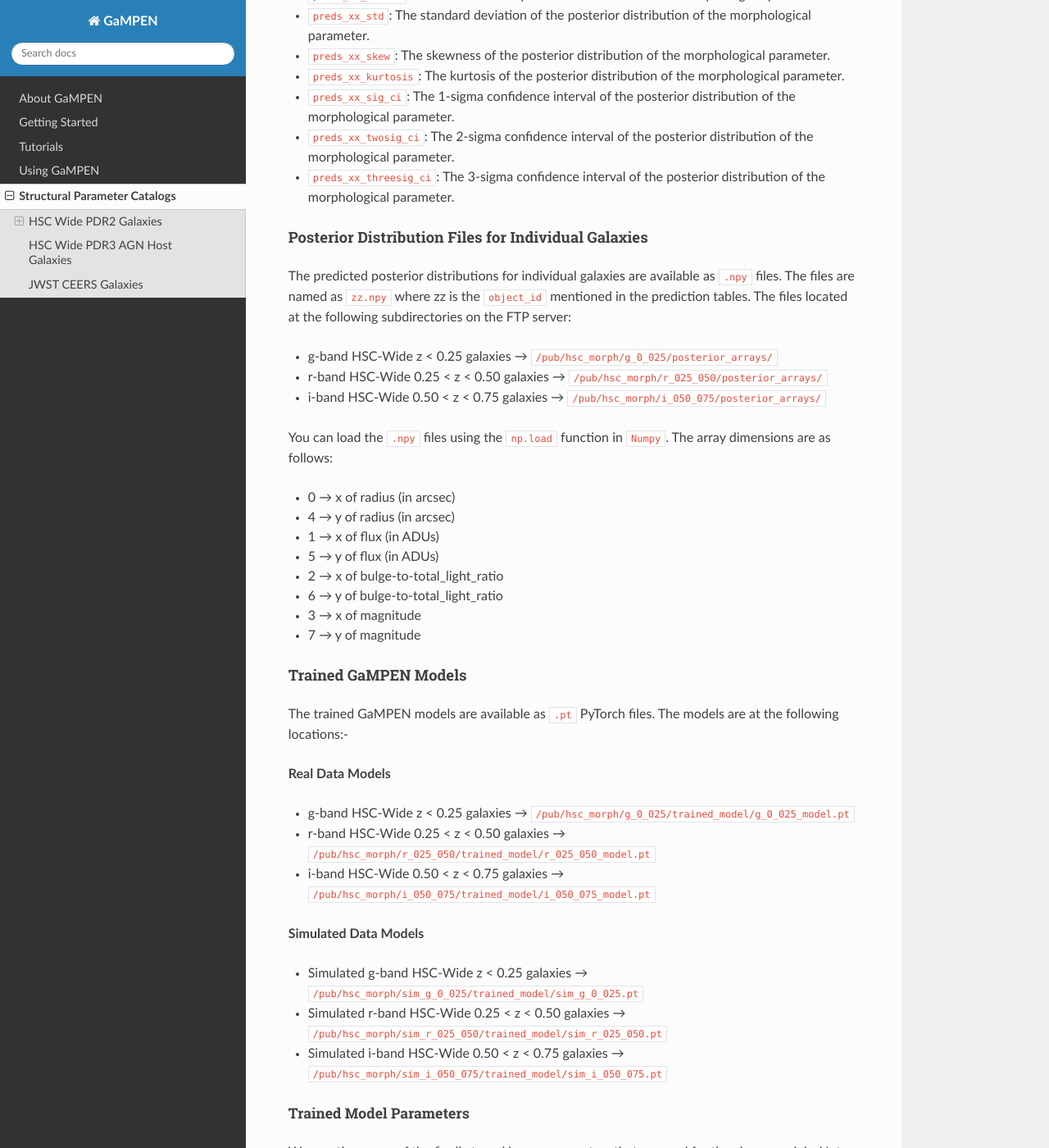
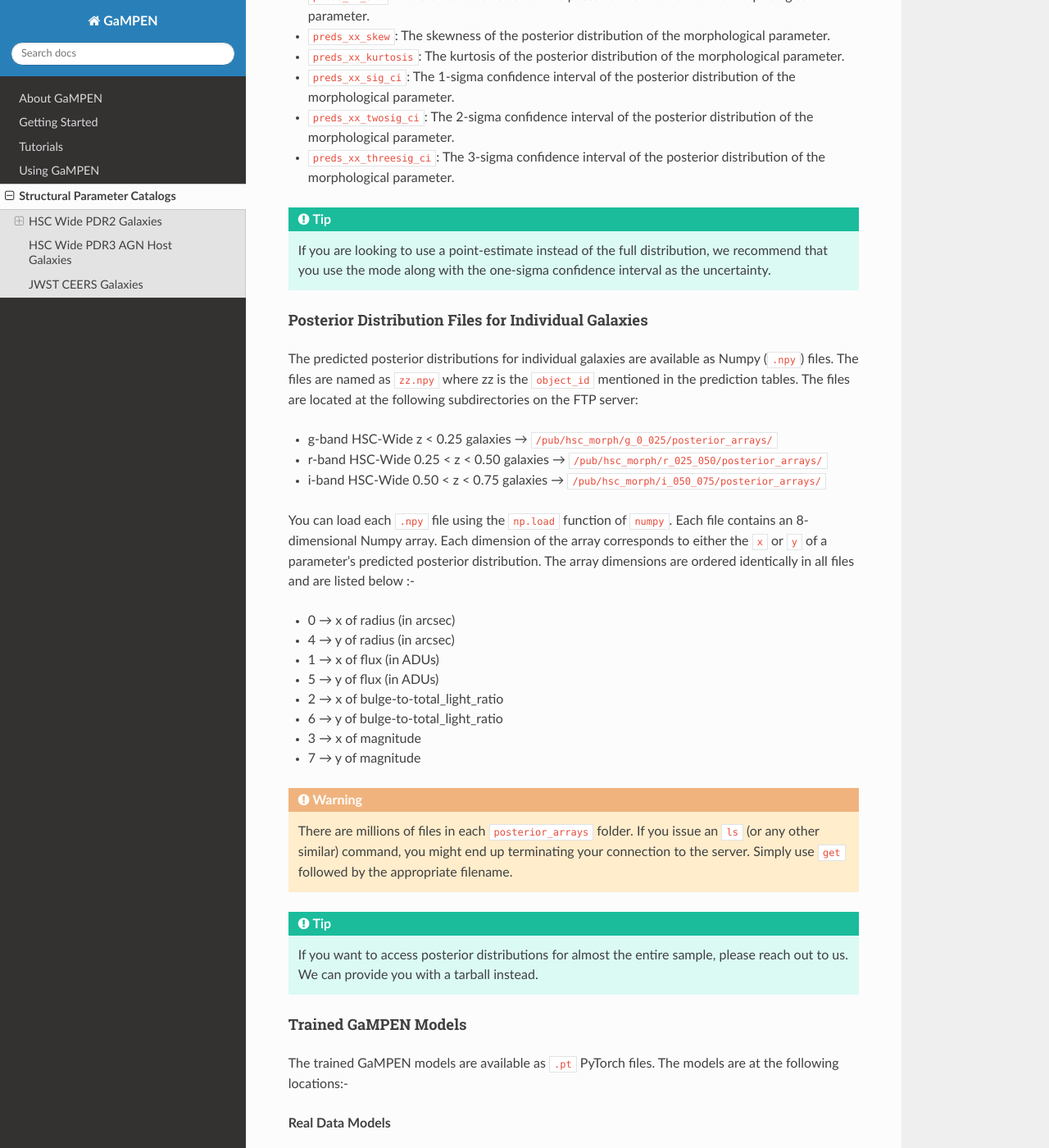
Before and after one commit to aritraghsh09/GaMPEN, a Sphinx documentation site: the page built from docs/source/Public_data.md, in a window 1280 px wide and 1400 px high, scrolled down 2803 px. Shown: the whole window at 82% size. Built offline with Sphinx 7.4.7 and the Read the Docs theme 2.0.0, drawn with Linux system fonts in a browser that asks for light colours; pages that are not in the unit, such as notebooks, are missing from menus; some of the changed text lies outside the part shown.

Commit message:
Typography and Admonition Updates

```diff
--- a/docs/source/Public_data.md
+++ b/docs/source/Public_data.md
@@ -64,13 +64,13 @@ Tip: If you are using Google Chrome, make sure that you are not selecting the de
 Open Finder, and then choose Go &rarr; Connect to Server (or command + K) and enter ``ftp://ftp.astro.yale.edu/pub/hsc_morph/``. Choose to connect as
 ``Guest`` when prompted.
 
-Thereafter, navigate to the appropriate subdirectory to download the relevant files.
+Thereafter, navigate to the [appropriate subdirectory](#data-release-components--sub-directories) to download the relevant files.
 
 
 
 ### Data Release Components & Sub-directories
 After connecting to the data-release server, you will need to navigate to the relevant sub-directory.
-Below we mention the sub-directories for different components of the data-release. We also mention
+Below we mention the sub-directories for different components of the data-release along with the
 pertinent details for each component.
 
 
@@ -117,9 +117,15 @@ There are multiple columns for each of the three morphological parmaeters: effec
 * ``preds_xx_threesig_ci``: The 3-sigma confidence interval of the posterior distribution of the morphological parameter.
 
 
+:::{tip}
+If you are looking to use a point-estimate instead of the full distribution, we recommend
+that you use the mode along with the one-sigma confidence interval as the uncertainty.
+:::
+
+
 #### Posterior Distribution Files for Individual Galaxies
 
-The predicted posterior distributions for individual galaxies are available as ``.npy`` files. The files are named as ``zz.npy`` where zz is the ``object_id`` mentioned in the prediction tables. The files located at the following subdirectories on the FTP server:
+The predicted posterior distributions for individual galaxies are available as Numpy (``.npy``) files. The files are named as ``zz.npy`` where zz is the ``object_id`` mentioned in the prediction tables. The files are located at the following subdirectories on the FTP server:
 
 * g-band HSC-Wide z < 0.25 galaxies &rarr; ``/pub/hsc_morph/g_0_025/posterior_arrays/``
 
@@ -127,7 +133,9 @@ The predicted posterior distributions for individual galaxies are available as `
 
 * i-band HSC-Wide 0.50 < z < 0.75 galaxies &rarr; ``/pub/hsc_morph/i_050_075/posterior_arrays/``
 
-You can load the `.npy` files using the `np.load` function in `Numpy`. The array dimensions are as follows:
+You can load each `.npy` file using the `np.load` function of `numpy`. Each file contains an 8-dimensional Numpy array.
+Each dimension of the array corresponds to either the `x` or `y` of a parameter's predicted posterior distribution.
+The array dimensions are ordered identically in all files and are listed below :-
 
 * 0 &rarr; x of radius (in arcsec)
 * 4 &rarr; y of radius (in arcsec)
@@ -137,6 +145,16 @@ You can load the `.npy` files using the `np.load` function in `Numpy`. The array
 * 6 &rarr; y of bulge-to-total_light_ratio
 * 3 &rarr; x of magnitude
 * 7 &rarr; y of magnitude
+
+:::{warning}
+There are millions of files in each `posterior_arrays` folder. If you issue an `ls` (or any other similar) command,
+you might end up terminating your connection to the server. Simply use `get` followed by the appropriate filename.
+:::
+
+:::{tip}
+If you want to access posterior distributions for almost the entire sample, please reach out to us. We can provide you
+with a tarball instead.
+:::
 
 
 #### Trained GaMPEN Models
@@ -160,7 +178,7 @@ The trained GaMPEN models are available as  ``.pt`` PyTorch files. The models ar
 
 ##### Trained Model Parameters
 
-We mention some of the finally tuned hyper-parameters that we used for the above models. Note that while performing inference using the above models, you will need to use some of these parameters.
+Below, we outline some of the hyper-parameters that were used for the above models. Note that while performing inference using the above models, you will need to use some of these parameters.
 
 
 ###### Real Data Models
```
Also changed, not shown: other parts of docs/source/Public_data.md (+6 -6 lines).
